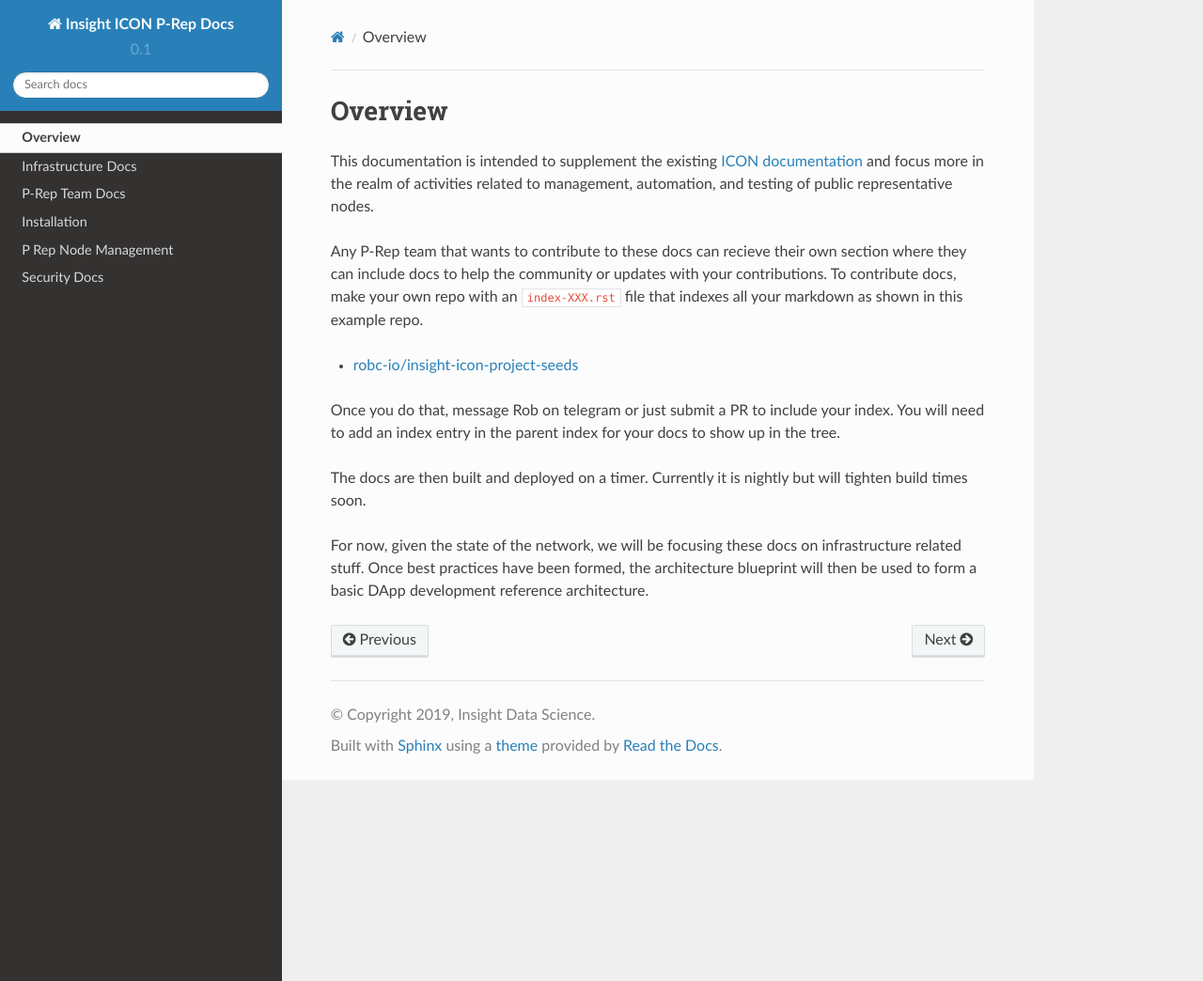
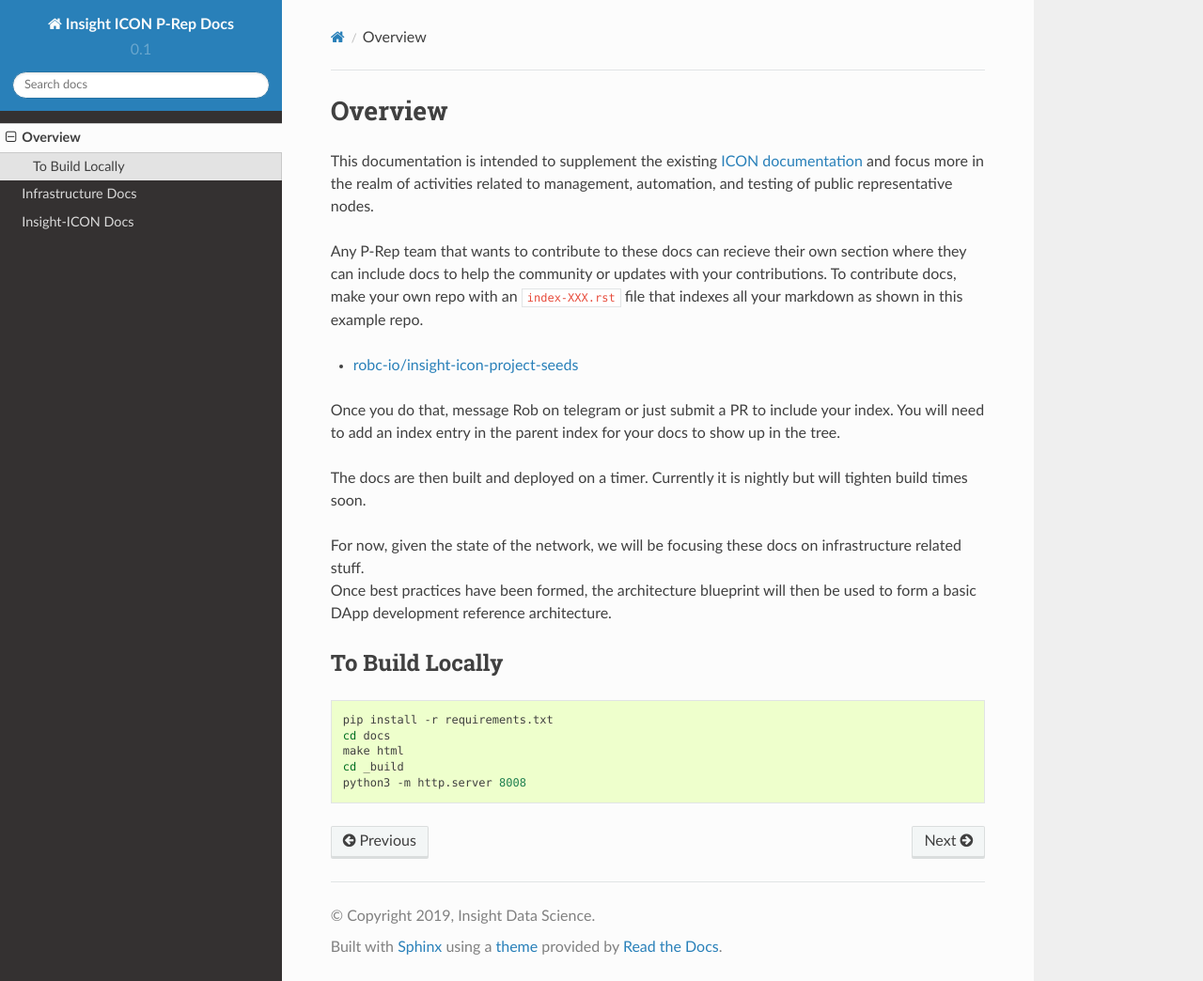
Before and after one commit to insight-icon/insight-icon-docs, a Sphinx documentation site: the page built from docs/overview.md, in a window 1280 px wide and 1044 px high. Shown: the whole window at 94% size. Built offline with Sphinx 7.4.7 and the Read the Docs theme 2.0.0, drawn with Linux system fonts in a browser that asks for light colours; pages that are not in the unit, such as notebooks, are missing from menus.

Commit message:
adding team docs

````diff
--- a/docs/overview.md
+++ b/docs/overview.md
@@ -14,6 +14,17 @@
 
 The docs are then built and deployed on a timer.  Currently it is nightly but will tighten build times soon.
 
-For now, given the state of the network, we will be focusing
-these docs on infrastructure related stuff.  Once best practices have been formed, the architecture blueprint will
-then be used to form a basic DApp development reference architecture.
+For now, given the state of the network, we will be focusing these docs on infrastructure related stuff.
+Once best practices have been formed, the architecture blueprint will then be used to form a basic DApp development
+reference architecture.
+
+
+### To Build Locally
+
+```bash
+pip install -r requirements.txt
+cd docs
+make html
+cd _build
+python3 -m http.server 8008
+```
--- a/docs/teams/index-teams.rst
+++ b/docs/teams/index-teams.rst
@@ -1,5 +1,5 @@
-P-Rep Team Docs
----------------
+Teams
+-----
 
 Table of Contents:
 
--- a/docs/teams/insight/index-insight.rst
+++ b/docs/teams/insight/index-insight.rst
@@ -8,4 +8,6 @@
    :glob:
    :maxdepth: 2
 
+   insight-repo-directory
+   insight-repos-docs/index-insight-repos.rst
    insight-icon-project-seeds/index-project-seeds.rst
````
Also changed, not shown: other parts of docs/teams/index-teams.rst (+1 -0 lines), docs/index.rst (+9 -6 lines), docs/installation.md (+0 -9 lines), docs/teams/insight/insight-repo-directory.md (added, +31 -0 lines), docs/teams/insight/insight-repos-docs/index-insight-repos.rst (added, +11 -0 lines), 1 other file.
